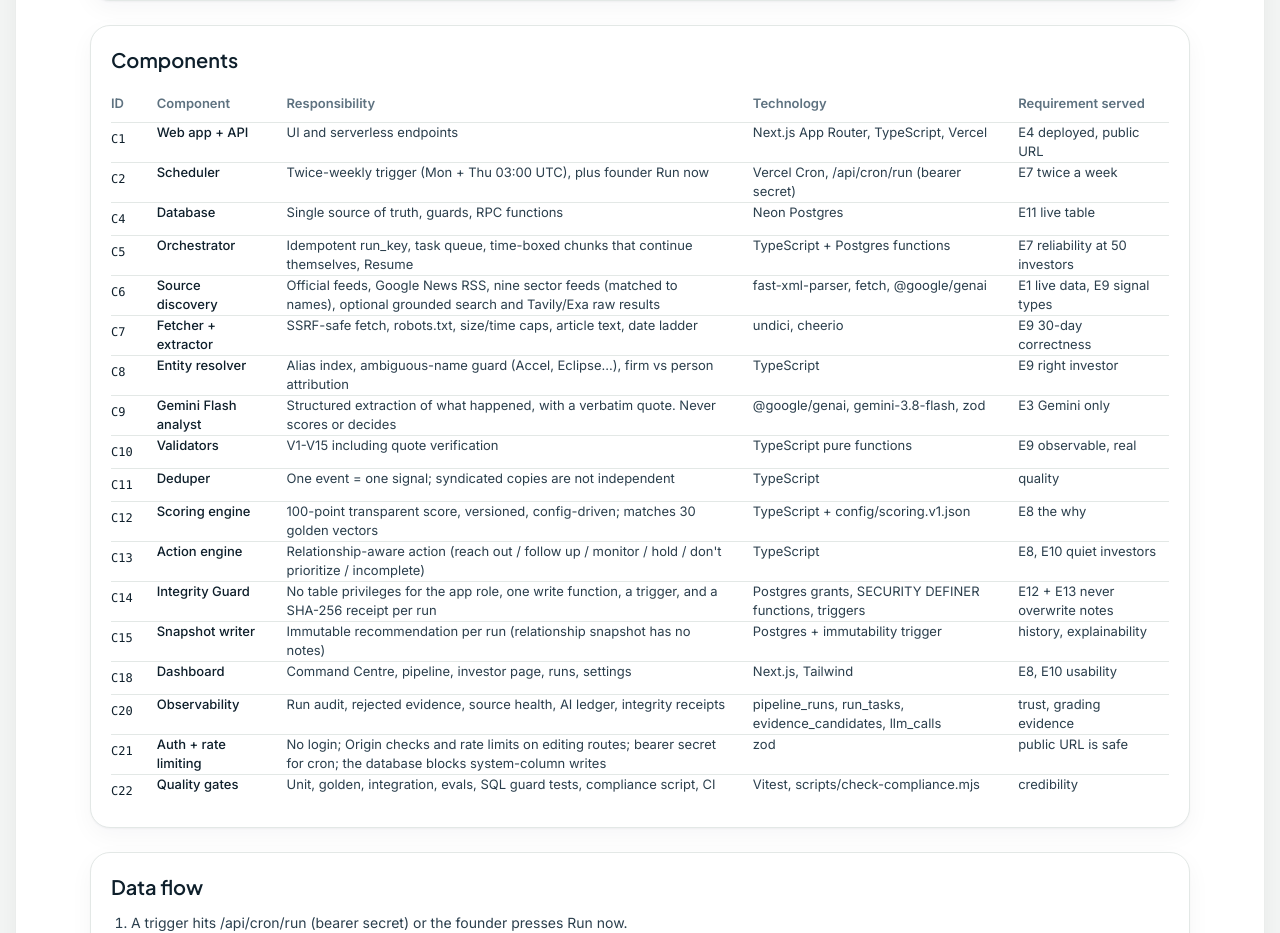
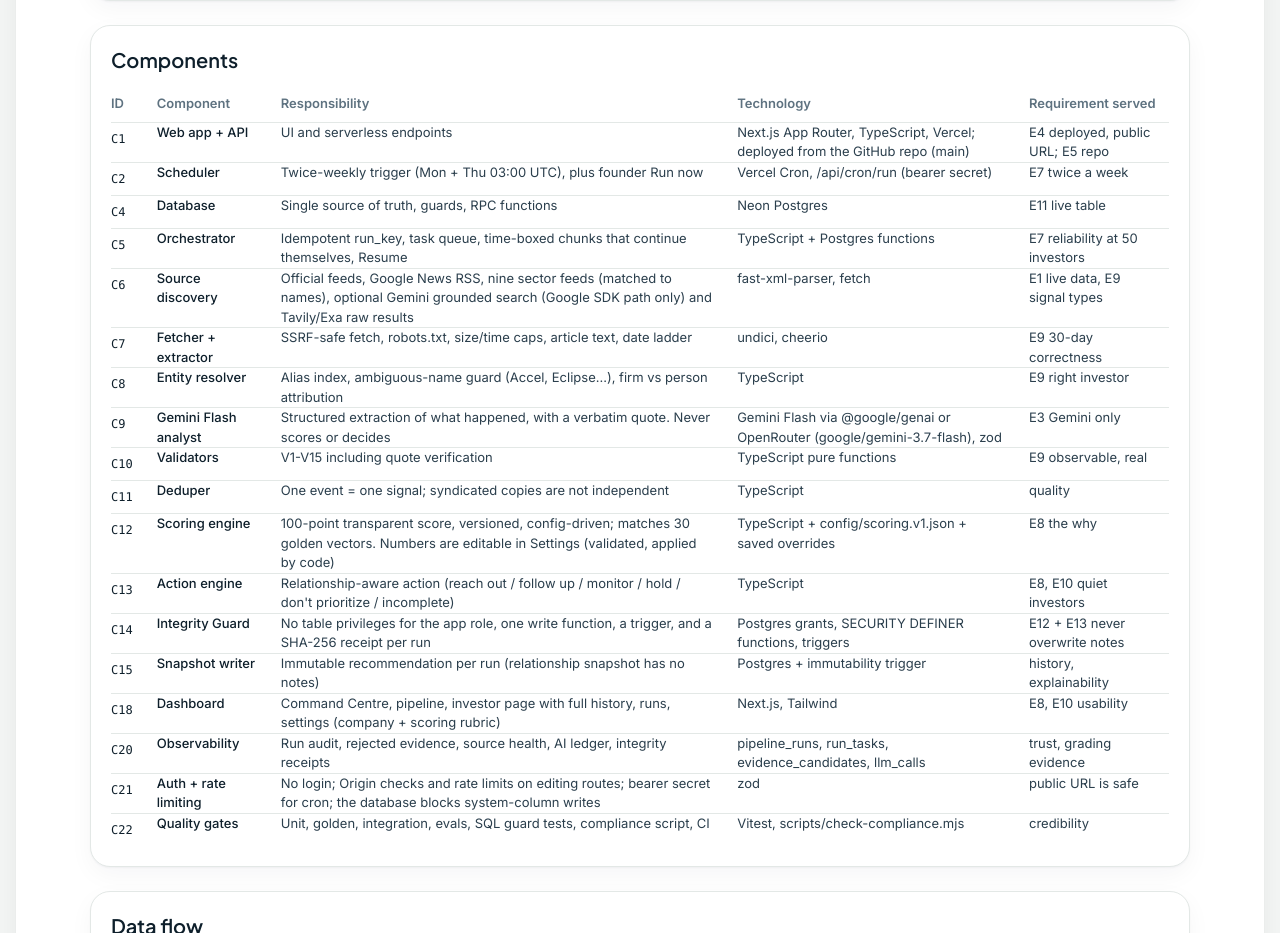
Before and after one commit to juilymore/raise-route, a Next.js app: page /components-map in a window 1280 px wide. Shown: the part 408-1341 px from the top of the page. Built offline with nearby package versions, Linux system fonts and the light colour scheme.

Commit message:
Components map: reflect no login, OpenRouter path, editable rubric, Git deploy
Co-Authored-By: Claude Sonnet 5.5 <noreply@anthropic.com>

```diff
--- a/src/app/components-map/page.tsx
+++ b/src/app/components-map/page.tsx
@@ -7,21 +7,21 @@ export const metadata: Metadata = { title: pageTitle("Components map") };
 
 /** The exam's Components Map (deliverable E6). Source of truth: docs/02_ARCHITECTURE_AND_COMPONENTS_MAP.md. */
 const COMPONENTS: Array<[string, string, string, string, string]> = [
-  ["C1", "Web app + API", "UI and serverless endpoints", "Next.js App Router, TypeScript, Vercel", "E4 deployed, public URL"],
+  ["C1", "Web app + API", "UI and serverless endpoints", "Next.js App Router, TypeScript, Vercel; deployed from the GitHub repo (main)", "E4 deployed, public URL; E5 repo"],
   ["C2", "Scheduler", "Twice-weekly trigger (Mon + Thu 03:00 UTC), plus founder Run now", "Vercel Cron, /api/cron/run (bearer secret)", "E7 twice a week"],
   ["C4", "Database", "Single source of truth, guards, RPC functions", "Neon Postgres", "E11 live table"],
   ["C5", "Orchestrator", "Idempotent run_key, task queue, time-boxed chunks that continue themselves, Resume", "TypeScript + Postgres functions", "E7 reliability at 50 investors"],
-  ["C6", "Source discovery", "Official feeds, Google News RSS, nine sector feeds (matched to names), optional grounded search and Tavily/Exa raw results", "fast-xml-parser, fetch, @google/genai", "E1 live data, E9 signal types"],
+  ["C6", "Source discovery", "Official feeds, Google News RSS, nine sector feeds (matched to names), optional Gemini grounded search (Google SDK path only) and Tavily/Exa raw results", "fast-xml-parser, fetch", "E1 live data, E9 signal types"],
   ["C7", "Fetcher + extractor", "SSRF-safe fetch, robots.txt, size/time caps, article text, date ladder", "undici, cheerio", "E9 30-day correctness"],
   ["C8", "Entity resolver", "Alias index, ambiguous-name guard (Accel, Eclipse...), firm vs person attribution", "TypeScript", "E9 right investor"],
-  ["C9", "Gemini Flash analyst", "Structured extraction of what happened, with a verbatim quote. Never scores or decides", "@google/genai, gemini-3.8-flash, zod", "E3 Gemini only"],
+  ["C9", "Gemini Flash analyst", "Structured extraction of what happened, with a verbatim quote. Never scores or decides", "Gemini Flash via @google/genai or OpenRouter (google/gemini-3.7-flash), zod", "E3 Gemini only"],
   ["C10", "Validators", "V1-V15 including quote verification", "TypeScript pure functions", "E9 observable, real"],
   ["C11", "Deduper", "One event = one signal; syndicated copies are not independent", "TypeScript", "quality"],
-  ["C12", "Scoring engine", "100-point transparent score, versioned, config-driven; matches 30 golden vectors", "TypeScript + config/scoring.v1.json", "E8 the why"],
+  ["C12", "Scoring engine", "100-point transparent score, versioned, config-driven; matches 30 golden vectors. Numbers are editable in Settings (validated, applied by code)", "TypeScript + config/scoring.v1.json + saved overrides", "E8 the why"],
   ["C13", "Action engine", "Relationship-aware action (reach out / follow up / monitor / hold / don't prioritize / incomplete)", "TypeScript", "E8, E10 quiet investors"],
   ["C14", "Integrity Guard", "No table privileges for the app role, one write function, a trigger, and a SHA-256 receipt per run", "Postgres grants, SECURITY DEFINER functions, triggers", "E12 + E13 never overwrite notes"],
   ["C15", "Snapshot writer", "Immutable recommendation per run (relationship snapshot has no notes)", "Postgres + immutability trigger", "history, explainability"],
-  ["C18", "Dashboard", "Command Centre, pipeline, investor page, runs, settings", "Next.js, Tailwind", "E8, E10 usability"],
+  ["C18", "Dashboard", "Command Centre, pipeline, investor page with full history, runs, settings (company + scoring rubric)", "Next.js, Tailwind", "E8, E10 usability"],
   ["C20", "Observability", "Run audit, rejected evidence, source health, AI ledger, integrity receipts", "pipeline_runs, run_tasks, evidence_candidates, llm_calls", "trust, grading evidence"],
   ["C21", "Auth + rate limiting", "No login; Origin checks and rate limits on editing routes; bearer secret for cron; the database blocks system-column writes", "zod", "public URL is safe"],
   ["C22", "Quality gates", "Unit, golden, integration, evals, SQL guard tests, compliance script, CI", "Vitest, scripts/check-compliance.mjs", "credibility"],
```
Also changed, not shown: 1 other file (tests, documents, lock files or other folders).
